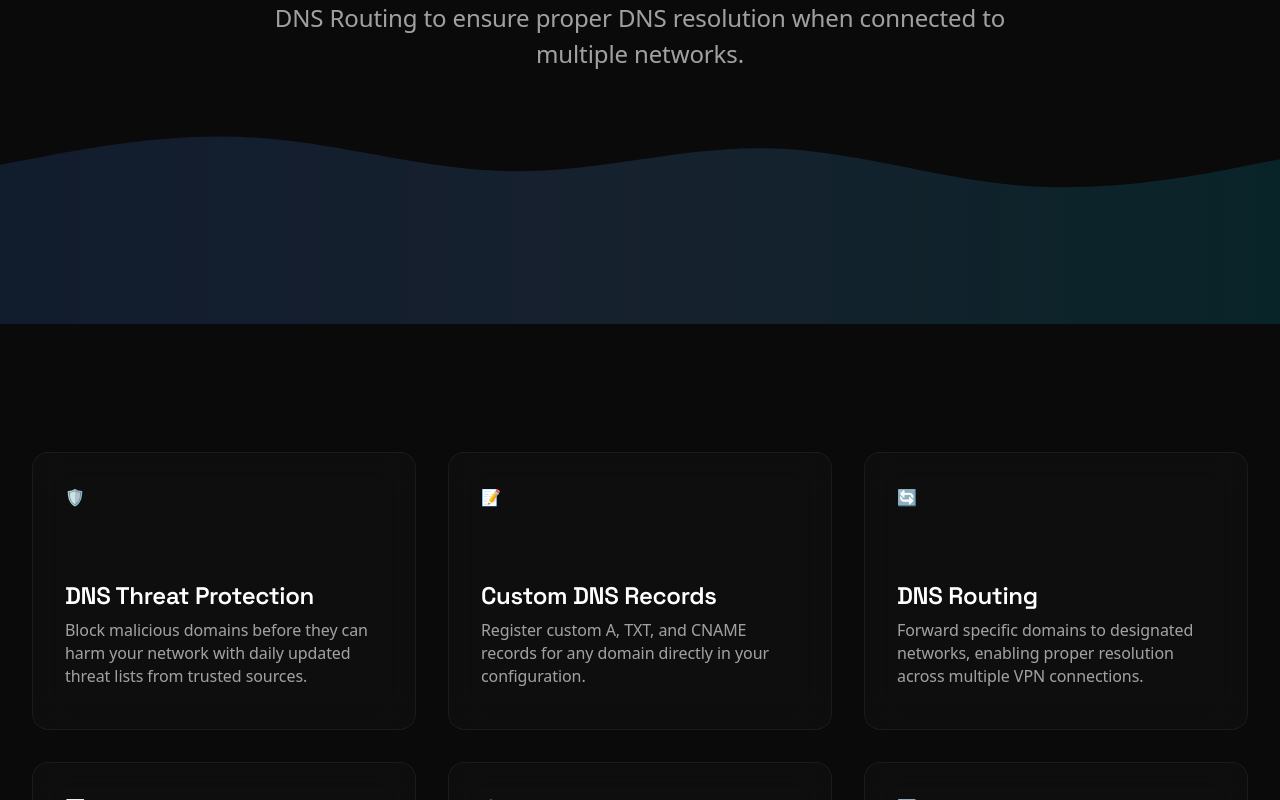
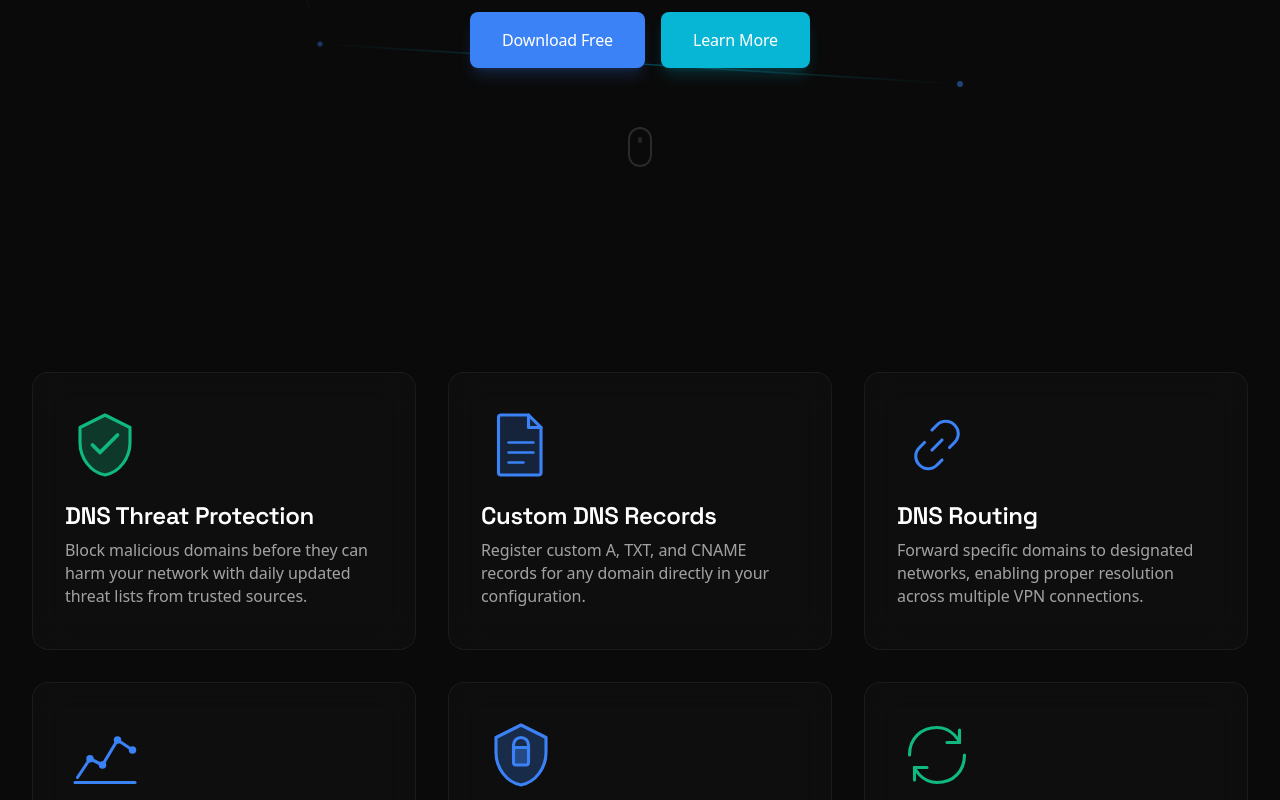
Before and after one commit to tunnels-is/web, a React (Vite) app: page /dns in a window 1280 px wide. Shown: the part 620-1420 px from the top of the page. Built offline with nearby package versions, Linux system fonts and the light colour scheme.

Commit message:
dns page update

```diff
--- a/src/pages/DNS.jsx
+++ b/src/pages/DNS.jsx
@@ -4,6 +4,14 @@ import ContentSection from '../components/sections/ContentSection';
 import FeatureGrid from '../components/sections/FeatureGrid';
 import CTASection from '../components/sections/CTASection';
 import useScrollAnimation from '../hooks/useScrollAnimation';
+import {
+  ShieldCheckIcon,
+  DocumentIcon,
+  LinkIcon,
+  ChartIcon,
+  LockShieldIcon,
+  SyncIcon
+} from '../components/ui/Icons';
 
 const DNS = () => {
   const [ref2, isVisible2] = useScrollAnimation();
@@ -13,52 +21,59 @@ const DNS = () => {
     {
       title: "DNS Threat Protection",
       description: "Block malicious domains before they can harm your network with daily updated threat lists from trusted sources.",
-      icon: "🛡️"
+      icon: <ShieldCheckIcon />
     },
     {
       title: "Custom DNS Records",
       description: "Register custom A, TXT, and CNAME records for any domain directly in your configuration.",
-      icon: "📝"
+      icon: <DocumentIcon />
     },
     {
       title: "DNS Routing",
       description: "Forward specific domains to designated networks, enabling proper resolution across multiple VPN connections.",
-      icon: "🔄"
+      icon: <LinkIcon />
     },
     {
       title: "DNS Analytics",
       description: "Real-time insights into DNS queries with detailed logging and WHOIS information at your fingertips.",
-      icon: "📊"
+      icon: <ChartIcon />
     },
     {
       title: "DNS to DoH",
       description: "Automatically translate standard DNS queries to DNS over HTTPS for enhanced privacy.",
-      icon: "🔒"
+      icon: <LockShieldIcon />
     },
     {
       title: "Daily Updates",
       description: "Combined blocklists from popular sources, automatically updated every day to stay ahead of threats.",
-      icon: "🔄"
+      icon: <SyncIcon />
     },
   ];
 
   return (
-    <div className="min-h-screen pt-20 pb-12">
+    <div className="min-h-screen">
       {/* Hero Section */}
       <HeroSimple
         title="Routable DNS"
         subtitle="With Security and Daily Threat List Updates"
         description="Tunnels offers a built-in DNS Server/Proxy which comes with extensive blacklisting features, daily block list updates and the ability to define custom DNS records. Tunnels DNS server also facilitates DNS Routing to ensure proper DNS resolution when connected to multiple networks."
-        showWaves={true}
+        showNetworkLines={true}
+        showScrollIndicator={true}
+        buttons={[
+          { text: "Download Free", href: "/download", primary: true },
+          { text: "Learn More", href: "#features", teal: true }
+        ]}
       />
 
       {/* DNS Features Grid */}
       <ContentSection>
-        <FeatureGrid
-          features={dnsFeatures}
-          columns={3}
-          cardStyle="glass"
-        />
+        <div id="features">
+          <FeatureGrid
+            features={dnsFeatures}
+            columns={3}
+            cardStyle="glass"
+          />
+        </div>
       </ContentSection>
 
       {/* DNS Server Side Configuration */}
```
